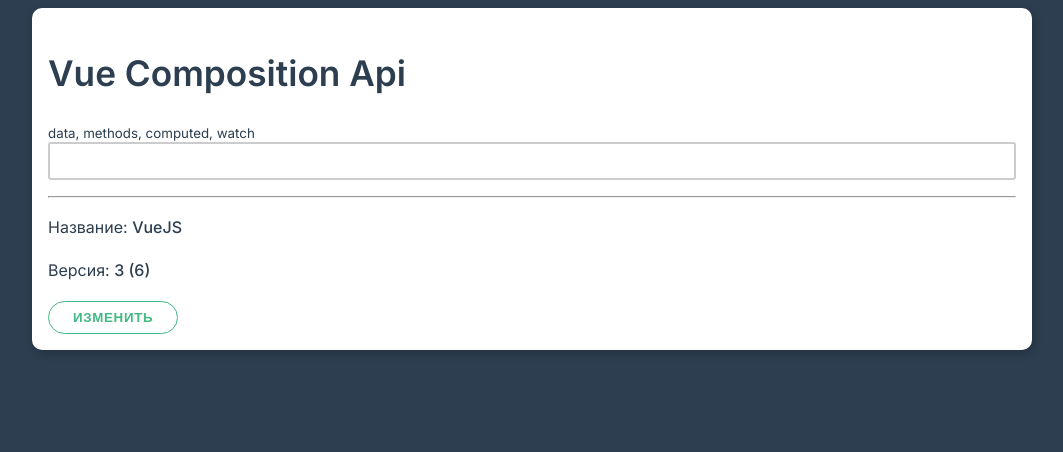
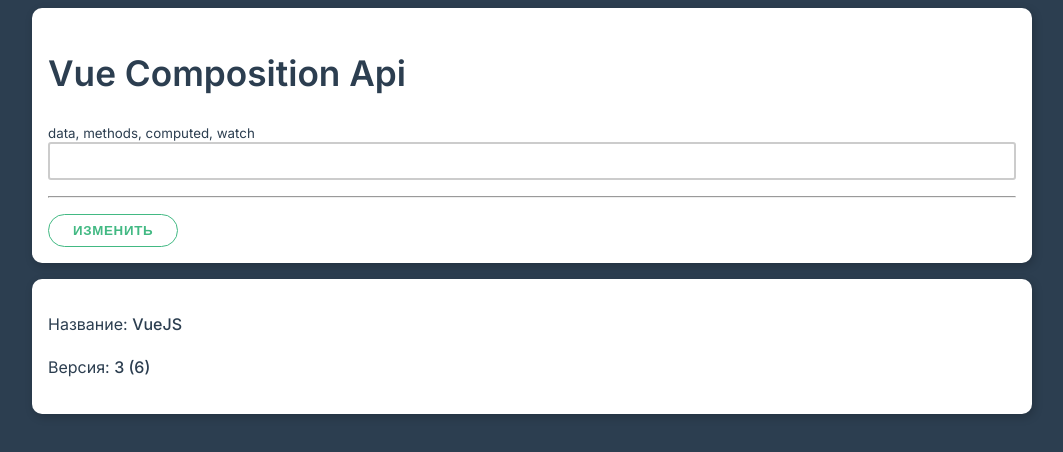
Before and after one commit to ilg2005/vue-intensive, a Vue app in the folder 12-vue-composition/: page / in a window 1280 px wide. Shown: the top 452 px of the page, without its empty margins (108-1171 px from the left). Built offline with nearby package versions, Linux system fonts and the light colour scheme.

Commit message:
взаимодействие компонентов

```diff
--- a/12-vue-composition/src/App.vue
+++ b/12-vue-composition/src/App.vue
@@ -4,27 +4,30 @@
       <h1> {{ title }}</h1>
       <small>data, methods, computed, watch</small>
       <div class="form-control">
-<!--        <input type="text" ref="textInput">-->
         <input type="text" v-model="firstName">
       </div>
       <hr>
-      <p>Название: <strong>{{ name }}</strong></p>
-      <p>Версия: <strong>{{ version }} ({{ doubleVersion }})</strong></p>
 
       <button class="btn" @click="change">Изменить</button>
     </div>
+
+    <framework-info
+        :name="name"
+        :version="version"
+    ></framework-info>
   </div>
 </template>
 
 <script>
-import {ref, reactive, computed, watch} from "vue";
+import {ref, reactive, watch} from "vue";
+import FrameworkInfo from "@/FrameworkInfo";
 
 export default {
+  components: {FrameworkInfo},
   setup() {
     const name = ref('VueJS')
     const version = ref(3)
     const title = ref('Vue Composition Api')
-    // const textInput = ref(null)
     const firstName = ref('')
 
     const framework = reactive({
@@ -32,19 +35,12 @@
       version: 3
     })
 
-    const doubleVersion = computed(() => version.value * 2)
-
-    watch([doubleVersion, name], (newValues, oldValues) => {
-      console.log('new: 1)', newValues[0], '2)', newValues[1])
-      console.log('old: 1)', oldValues[0], '2)', oldValues[1])
-    })
 
     watch(firstName, (newValue) => console.log(newValue))
 
     function changeInfo() {
       name.value = 'Vue JS!'
       version.value = 4
-      // console.log('textInput.value.value: ', textInput.value.value)
     }
 
     return {
@@ -52,8 +48,6 @@
       name,
       version,
       framework,
-      doubleVersion,
-      // textInput,
       firstName,
       change: changeInfo
     }
--- /dev/null
+++ b/12-vue-composition/src/FrameworkInfo.vue
@@ -0,0 +1,22 @@
+<template>
+  <div class="card">
+    <p>Название: <strong>{{ name }}</strong></p>
+    <p>Версия: <strong>{{ version }} ({{ doubleVersion }})</strong></p>
+  </div>
+</template>
+
+<script>
+import {computed} from "vue";
+
+export default {
+  props: ['name', 'version'],
+  setup(props) {
+    const doubleVersion = computed(() => props.version * 2)
+    return {doubleVersion}
+  }
+}
+</script>
+
+<style scoped>
+
+</style>
```
